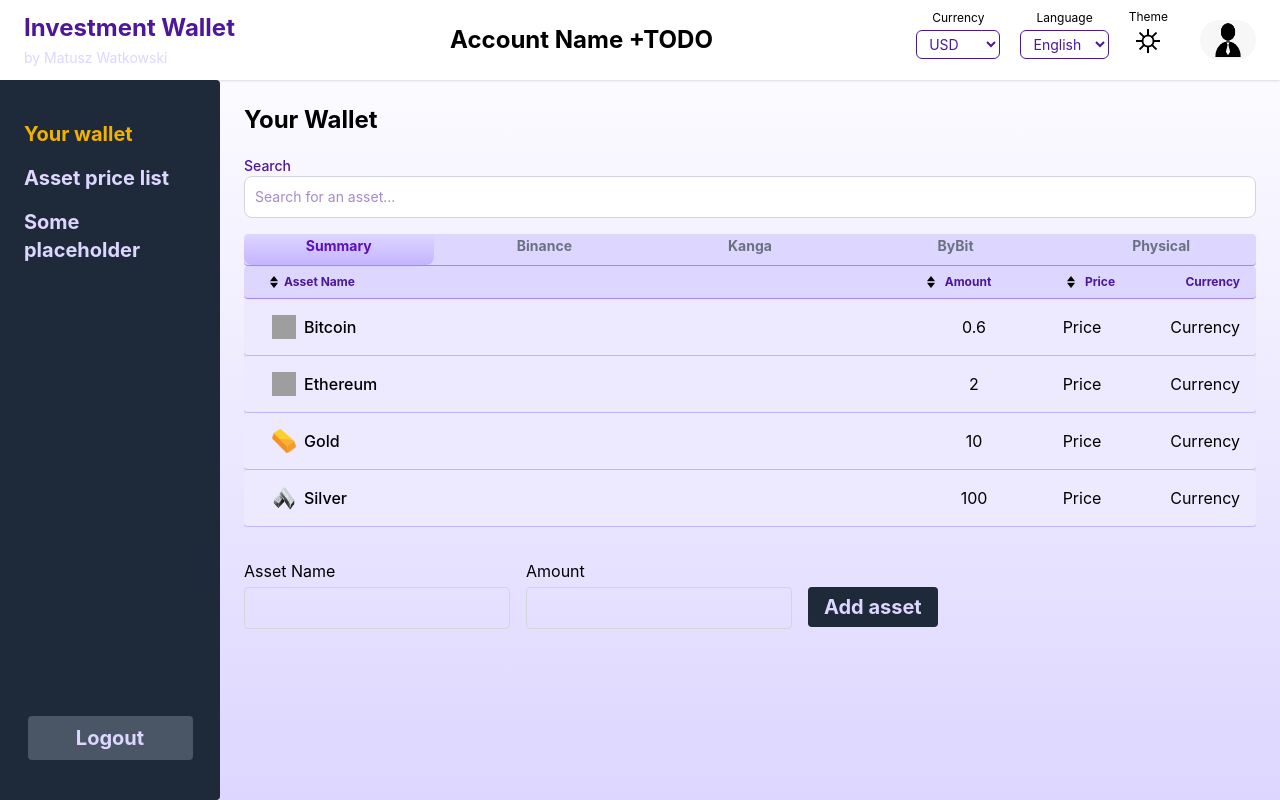
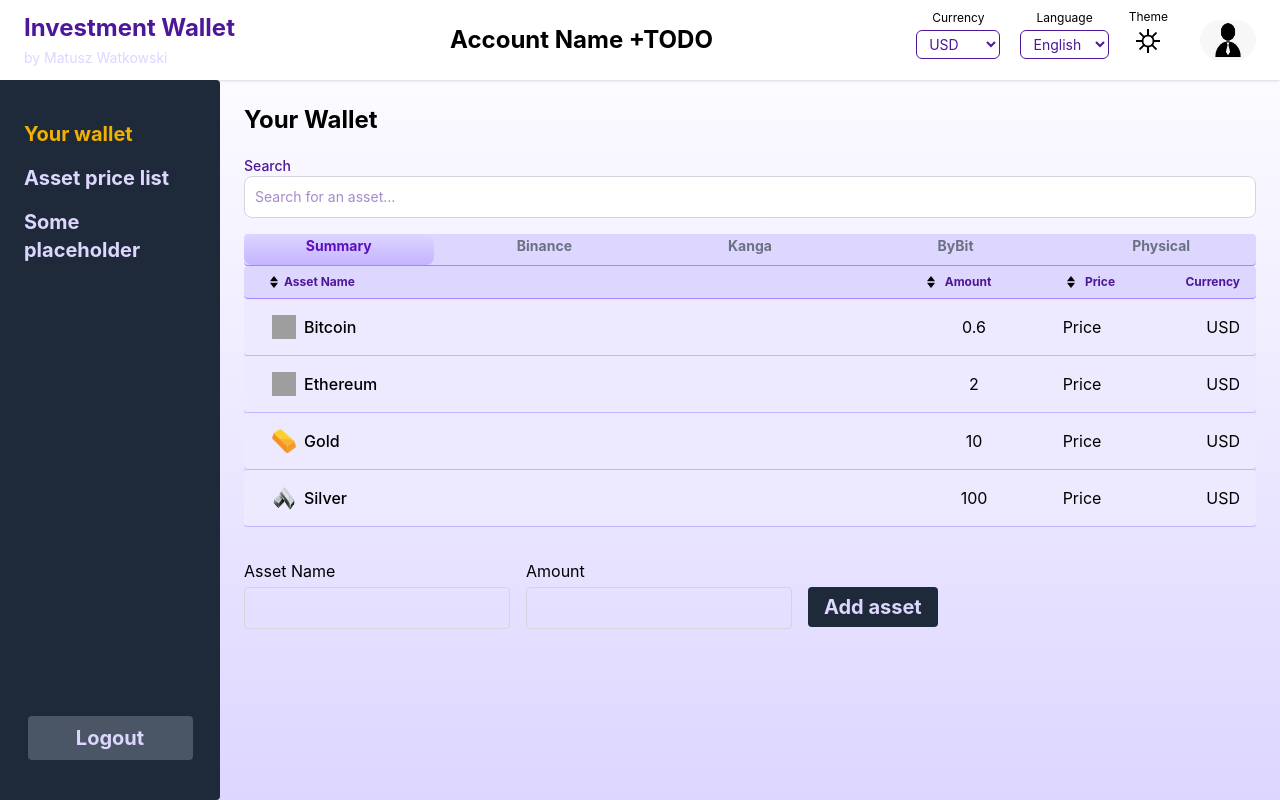
Before and after one commit to MatWatk/Investment-Wallet, a React (Vite) app: page / in a window 1280 px wide. Built offline with nearby package versions, Linux system fonts and the light colour scheme; grey boxes are pictures that could not be loaded.

Commit message:
Implemented currency change.

```diff
--- a/src/components/AssetTable/AssetTablePosition.tsx
+++ b/src/components/AssetTable/AssetTablePosition.tsx
@@ -10,10 +10,13 @@ import type { CoinMarketData } from "../../types/AssetTableTypes";
 import AssetPositionName from "./AssetPositionName";
 
 import { useSelector } from "react-redux";
+import type { currencyType } from "../../types/types";
 
 
 export default function AssetTablePosition({ asset, dataFromCoingecko }: { asset: Asset, dataFromCoingecko: CoinMarketData[] }) {
     const themeState = useSelector((state: { theme: { lightTheme: boolean } }) => state.theme.lightTheme);
+    const currency = useSelector((state: {currency: {currency: currencyType}}) => state.currency.currency);
+
     const dataById = Object.fromEntries(dataFromCoingecko.map((coin) => [coin.id, coin]));
     const coinData = dataById[asset.coingeckoId] as CoinMarketData | undefined;
     const change24h = coinData?.price_change_percentage_24h_in_currency;
@@ -33,7 +36,7 @@ export default function AssetTablePosition({ asset, dataFromCoingecko }: { asset
                 <span>{formatPercent(change30d)}</span>
             </div>
             <p className="min-w-25 shrink-0 text-right">{coinData?.current_price}</p>
-            <p className="w-25 text-right shrink-0">USD</p>
+            <p className="w-25 text-right shrink-0">{currency}</p>
         </div>
     )
 }
--- a/src/components/NavBar_components/SelectInput.tsx
+++ b/src/components/NavBar_components/SelectInput.tsx
@@ -1,14 +1,30 @@
-import {useSelector} from 'react-redux';
+import { useDispatch, useSelector } from 'react-redux';
+import { languageActions } from '../../store/languageSlice';
+import { currencyActions } from '../../store/currencySlice';
 
 export default function SelectInput({ label, selectOptions }: { label: string, selectOptions: string[] }) {
     const themeState = useSelector((state: { theme: { lightTheme: boolean } }) => state.theme.lightTheme);
+    const dispatch = useDispatch();
+
+    const handleSelect = (value: string) => {
+        if(label === "Currency") {
+            dispatch(currencyActions.setCurrency(value));
+        } else if(label === "Language") {
+            dispatch(languageActions.setLanguage(value));
+        }
+    }
+
+    const languageRedux = useSelector((state: { language: { language: string } }) => state.language.language);
+    const currencyRedux = useSelector((state: { currency: { currency: string } }) => state.currency.currency);
+
+    console.log('redux values: ', { language: languageRedux, currency: currencyRedux });
 
     return (
         <div className="flex flex-col -translate-y-2">
-            <label htmlFor="language-select" className=" text-xs px-4 py-1">
+            <label htmlFor={`${label.toLowerCase()}-select`} className=" text-xs px-4 py-1">
                 {label}
             </label>
-            <select id="currency-select" defaultValue="USD" className={` ${themeState ? "bg-white text-violet-900" : "bg-gray-400 text-black "} px-2 py-1 rounded-md text-sm border border-rounded-md`}>
+            <select onChange={(event) => handleSelect(event.target.value)} id={`${label.toLowerCase()}-select`} defaultValue={label === "Currency" ? "USD" : "English"} className={` ${themeState ? "bg-white text-violet-900" : "bg-gray-400 text-black "} px-2 py-1 rounded-md text-sm border border-rounded-md`}>
                 {selectOptions.map((option) => (
                     <option key={option} value={option}>
                         {option}
--- a/src/pages/AssetsPricePage.tsx
+++ b/src/pages/AssetsPricePage.tsx
@@ -4,7 +4,8 @@ import SearchInput from "../components/AssetTable/SearchInput";
 import PageHeader from "../components/PageHeader";
 
 import fetchData from "../services/api/fetchData";
-import { useLoaderData } from "react-router-dom";
+import { useLoaderData, useRevalidator } from "react-router-dom";
+import { useEffect } from "react";
 
 import { assets } from "../constants/assets";
 // import { priceListTabs } from "../constants/tabs";
@@ -18,9 +19,21 @@ import PageContentWrapper from "../components/PageContentWrapper";
 // import TabsBar from "../components/TabsBar";
 // import useTabSwitch from "../hooks/useTabSwitch";
 
+import { store } from "../store/index";
+import { useSelector } from "react-redux";
+
 
 export default function AssetPricePage() {
+    const { revalidate } = useRevalidator();
+
+    const currency = useSelector((state: { currency: { currency: string } }) => state.currency.currency);
+
+    useEffect(() => {
+        revalidate();
+    }, [currency, revalidate])
+
     const data = useLoaderData<CoinMarketData[]>();
+    console.log(data);
     const assetByCoingeckoId = Object.fromEntries(assets.map((asset) => [asset.coingeckoId, asset]));
 
     const { sortedData, requestSort, sortConfig } = useSortData(data, {
@@ -32,7 +45,6 @@ export default function AssetPricePage() {
 
     const { visibleAssets, handleSearch } = useFilter<CoinMarketData>({ sortedData });
     // const { activeTab, handleTabSwitch } = useTabSwitch<AssetTypes, CoinMarketData>("All", visibleAssets, asset => asset.someFilteringTabsData);
-
 
     return (
         <>
@@ -68,6 +80,11 @@ export default function AssetPricePage() {
 }
 
 export function loader() {
+
     const assetIds = assets.map(asset => asset.coingeckoId).join(',');
-    return fetchData(`https://api.coingecko.com/api/v3/coins/markets?vs_currency=usd&ids=${assetIds}&price_change_percentage=24h,30d&blockchain_site`, { method: 'GET', headers: { 'x-cg-demo-api-key': import.meta.env.VITE_COINGECKO_API_KEY } })
+    const currency = store.getState().currency.currency;
+
+
+
+    return fetchData(`https://api.coingecko.com/api/v3/coins/markets?vs_currency=${currency}&ids=${assetIds}&price_change_percentage=24h,30d&blockchain_site`, { method: 'GET', headers: { 'x-cg-demo-api-key': import.meta.env.VITE_COINGECKO_API_KEY } })
 }
--- a/src/pages/WalletPage.tsx
+++ b/src/pages/WalletPage.tsx
@@ -21,6 +21,7 @@ import useTabSwitch from "../hooks/useTabSwitch";
 import type { WalletAsset } from "../types/WalletTypes";
 import { summaryTransformation } from "../utils/utils";
 import { useSelector } from "react-redux";
+import type { currencyType } from "../types/types";
 
 export default function WalletPage() {
     const themeState = useSelector((state: { theme: { lightTheme: boolean } }) => state.theme.lightTheme);
@@ -33,7 +34,7 @@ export default function WalletPage() {
     const { visibleAssets, handleSearch } = useFilter({ sortedData });
     const { activeTab, handleTabSwitch, actualVisibleAssets } = useTabSwitch<MarketsType, WalletAsset>("Summary", visibleAssets, asset => asset.market, summaryTransformation);
 
-
+    const currency = useSelector((state: { currency: { currency: currencyType } }) => state.currency.currency);
     return (
         <>
             <PageHeader title="Your Wallet" />
@@ -57,7 +58,7 @@ export default function WalletPage() {
                         <div className="ml-auto flex flex-row gap-2 shrink-0 items-center whitespace-nowrap">
                             <p className="w-25 text-center flex items-center justify-center gap-2 shrink-0">{walletAsset.amount}</p>
                             <p className="w-25 text-center flex items-center justify-center gap-2 shrink-0">Price</p>
-                            <p className="w-25 text-right shrink-0">Currency</p>
+                            <p className="w-25 text-right shrink-0">{currency}</p>
                         </div>
                     </div>
                 ))}
--- /dev/null
+++ b/src/types/types.ts
@@ -0,0 +1 @@
+export type currencyType = "USD" | "PLN";
```
